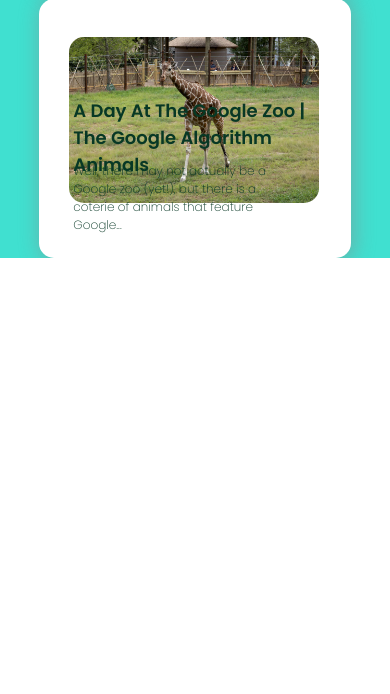
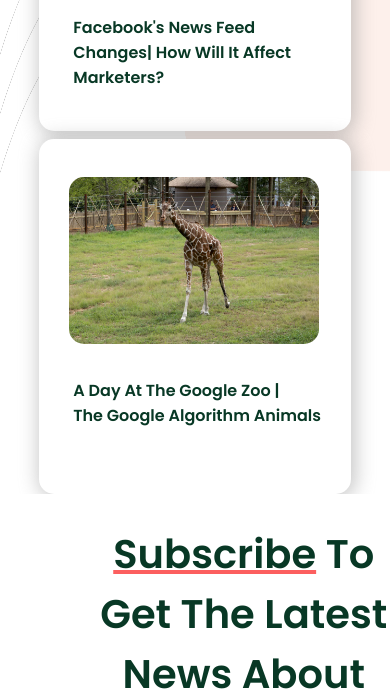
Before and after one commit to sanki92/HeyLead, a plain HTML site: page index.html in a window 390 px wide. Shown: the part 4300-4994 px from the top of the page. Drawn offline with Linux system fonts and the light colour scheme.

Commit message:
Update style.css
responsive

```diff
--- a/style.css
+++ b/style.css
@@ -1474,8 +1474,8 @@ li a:hover{
 #texts8{
     font-family:poppins ;
     font-size: 40px;
-    left: 25%;
-    bottom:-630%;
+    text-align: center;
+    bottom:-500%;
     text-align: center;
     white-space: pre-line;
     position: absolute;
@@ -1494,22 +1494,21 @@ li a:hover{
 }
 /*LATEST BLOG*/
 .blog-container{
-    background-color: turquoise;
+
     display: flex;
     flex-direction: column;
     position: absolute;
-    bottom: -440%;
+    bottom: -468%;
     width: 100%;
-    height: 50pc;
+    height: 68pc;
 }
 .blog-container>div{
     position: relative;
     width: 80%;
-    height: 50%;
+    height: 85%;
     background-color:white;
     border-radius: 15px;
     box-shadow: 2px 2px 20px 2px var(--grey);
-
     bottom: 0%;
     white-space: pre-line;
 }
@@ -1520,7 +1519,36 @@ li a:hover{
     left: 10%;
 };
 .blog-container> div:hover{
-    height: 50%;
+    height: 0;
  }
-
-}
+ .blog-container img{
+    position: absolute;
+    width: 80%;
+    top:30px;
+    left: 30px ;
+    border-radius: 15px;
+    transition:none;
+}
+/*h1 of blogs*/
+.blog-container h1{
+    position: absolute;
+    font-family: poppins;
+    font-size: 16px;
+    top:65%;
+    left:11%
+}
+.blog-container p{
+
+    font-size: 0;
+
+}
+.blog-container>div:hover p{
+    top:0%;
+
+}
+.blog-container>div:hover h1{
+    top:65%;
+    font-weight: 900;
+    /* font-size: 24px; */
+}
+}
```
